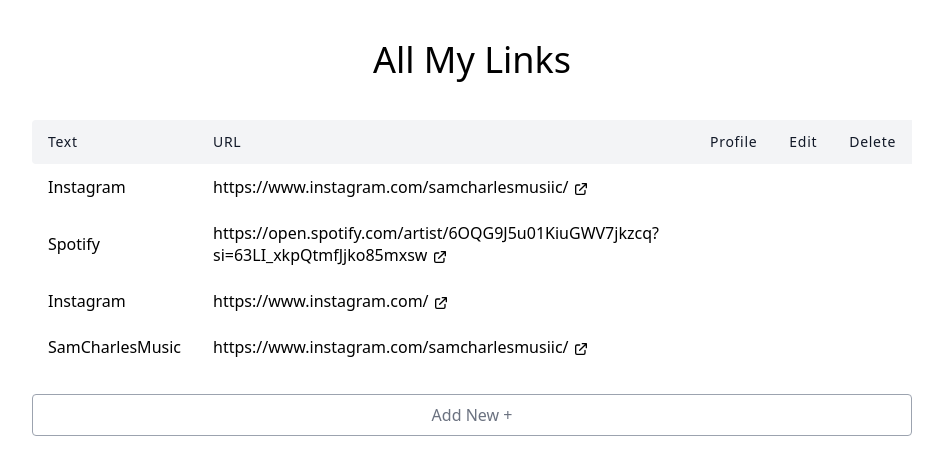
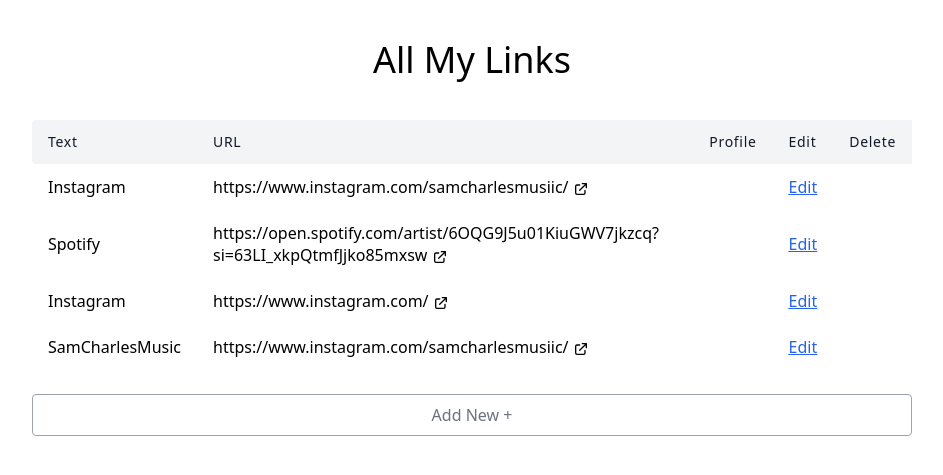
Before and after one commit to FullstackSammy/link-plant, a Django app: page / in a window 1280 px wide. Shown: the part 81-556 px from the top of the page, without its empty margins (168-1111 px from the left). Run offline with Django 4.2, Linux system fonts and the light colour scheme; data comes from the database, SQL or seed files in the repository; some libraries are stand-ins or nearby versions.

Commit message:
added views for editing links and connected it to urls

```diff
--- a/link_plant/templates/link_plant/link_form.html
+++ b/link_plant/templates/link_plant/link_form.html
@@ -1,11 +1,12 @@
 {% extends "link_plant/base.html" %}
+{% load tailwind_filters %}
 
 {% block content %}
     <h1 class="text-4xl">Link Form</h1>
     <hr class="my-4">
     <form action="" method="POST">
         {% csrf_token %}
-        {{ form }}
+        {{ form|crispy }}
         <input type="submit" value="Save Link" class="px-6 py-3 bg-blue-200 hover:cursor-pointer hover:bg-blue-300 rounded">
     </form>
 {% endblock content %}
--- a/link_plant/templates/link_plant/link_list.html
+++ b/link_plant/templates/link_plant/link_list.html
@@ -25,15 +25,15 @@
                         </svg>
                     </a>
                 </td>
-                {% comment %} <td class="px-4 py-3">
-                    <a href="{% url 'profile' link.profile.slug %}" target="_blank">
+                <td class="px-4 py-3">
+                    {% comment %} <a href="{% url 'profile' link.profile.slug %}" target="_blank">
                         {{link.profile.name}}
                         <svg xmlns="http://www.w3.org/2000/svg" class="h-4 w-4 inline" fill="none" viewBox="0 0 24 24" stroke="currentColor" stroke-width="2">
                         <path stroke-linecap="round" stroke-linejoin="round" d="M10 6H6a2 2 0 00-2 2v10a2 2 0 002 2h10a2 2 0 002-2v-4M14 4h6m0 0v6m0-6L10 14" />
                         </svg>
-                    </a>
+                    </a>  {% endcomment %}
                 <td class="px-4 py-3 underline text-blue-600"><a href="{% url 'link-update' link.id %}">Edit</a></td>
-                <td class="px-4 py-3 underline text-red-600"><a href="{% url 'link-delete' link.id %}">Delete</a></td> {% endcomment %}
+                {% comment %} <td class="px-4 py-3 underline text-red-600"><a href="{% url 'link-delete' link.id %}">Delete</a></td> {% endcomment %}
             </tr>
         {% endfor %}
       </tbody>
--- a/link_plant/urls.py
+++ b/link_plant/urls.py
@@ -1,7 +1,8 @@
 from django.urls import path
-from .views import LinkListView, LinkCreateView
+from .views import LinkListView, LinkCreateView, LinkUpdateView
 
 urlpatterns = [
     path('', LinkListView.as_view(), name='link-list'),
     path('link/create', LinkCreateView.as_view(), name='link-create'),
+    path('link/<int:pk>/update', LinkUpdateView.as_view(), name='link-update'),
 ]
--- a/link_plant/views.py
+++ b/link_plant/views.py
@@ -1,6 +1,6 @@
 from django.shortcuts import render, HttpResponse
 from django.urls import reverse_lazy
-from django.views.generic import ListView, CreateView
+from django.views.generic import ListView, CreateView, UpdateView
 
 from .models import Profile, Link
 
@@ -15,3 +15,9 @@
     success_url = reverse_lazy('link-list') # This here is where we send the user when they have successfully created a link. reverse_lazy takes in the url name as a parameter.
     # This class creates a few things by default. the first thing is that it creates a template that takes the model name then _forms -> link_form.html
     # It will also create a form context variable that we will have access to inside the above html-file.
+
+
+class LinkUpdateView(UpdateView):
+    model = Link
+    fields = ['text', 'url'] # specifies which DB fields become form fields to edit.
+    success_url = reverse_lazy('link-list') # This here is where we send the user when they have successfully created a link. reverse_lazy takes in the url name as a parameter.
```
